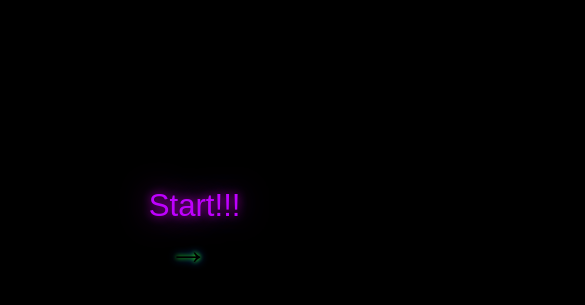
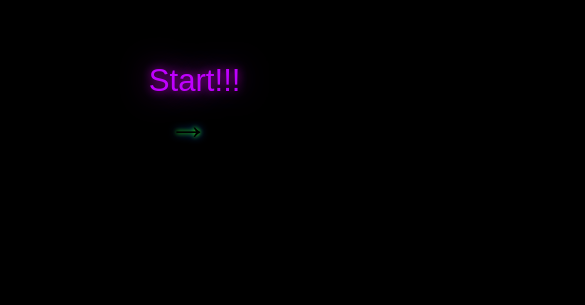
Before and after one commit to TreciaKS/treciaks-dev, a Next.js app in the folder frontend/: page / in a window 390 px wide. Shown: the part 267-572 px from the top of the page, 585 px wide, since content can reach past the window. Built offline with nearby package versions, Linux system fonts and the light colour scheme; a web font is replaced by a local one.

Commit message:
responsive welcome text

```diff
--- a/frontend/styles/Home.module.css
+++ b/frontend/styles/Home.module.css
@@ -1,7 +1,7 @@
 /* Pacman's food' */
 .ball {
   position: relative;
-  left: 130%;
+  left: 10%;
   margin: 65px;
   height: 50px;
   width: 50px;
@@ -24,13 +24,15 @@
       animation: hidden4 3s forwards linear;
   }
   .container {
-    display: flex;
+    display: grid;
     justify-content: center;
+    position: relative;
     align-items: center;
-    /* position: relative; */
-    align-items: center;
-    height: 100vh;
     transform: rotate(90deg);
+    }
+    .wrapper {
+        display: grid;
+        justify-content: center;
     }
   /* ball animation */
   @keyframes hidden1 {
@@ -147,14 +149,12 @@
   }
 .welcome {
     font-family: 'DotGothic16', sans-serif;
-    display: flex;
-    justify-content: center;
-    position: relative;
-    left: 20%;
+    position: absolute;
+    left: 35%;
     font-size: 8vw;
-    text-shadow: 0 0 8px rgb(247, 0, 210), 0 0 10px rgb(236, 0, 79);
+    text-align: center;
     transform: rotate(-90deg);
-    animation: appear 2s forwards linear;
+    animation: appear 3s forwards linear;
     transition: all 3s;
     animation-delay: 4.5s;
     visibility: hidden;
@@ -162,15 +162,13 @@
 /* welcome start text appears */
 @keyframes appear {
   50% {
-      text-shadow: 0 0 8px rgb(123, 0, 255), 0 0 10px rgb(236, 0, 35);
       color: rgb(0, 0, 0);
-      left: 5%;
+      visibility: visible;
   }
   100% {
       text-shadow: 0 0 10px rgb(170, 3, 189), 0 0 30px rgb(149, 0, 172);
       color: rgb(191, 0, 255);
       visibility: visible;
-      left: -10%;
   }
 }
 /* arrow slides */
```
